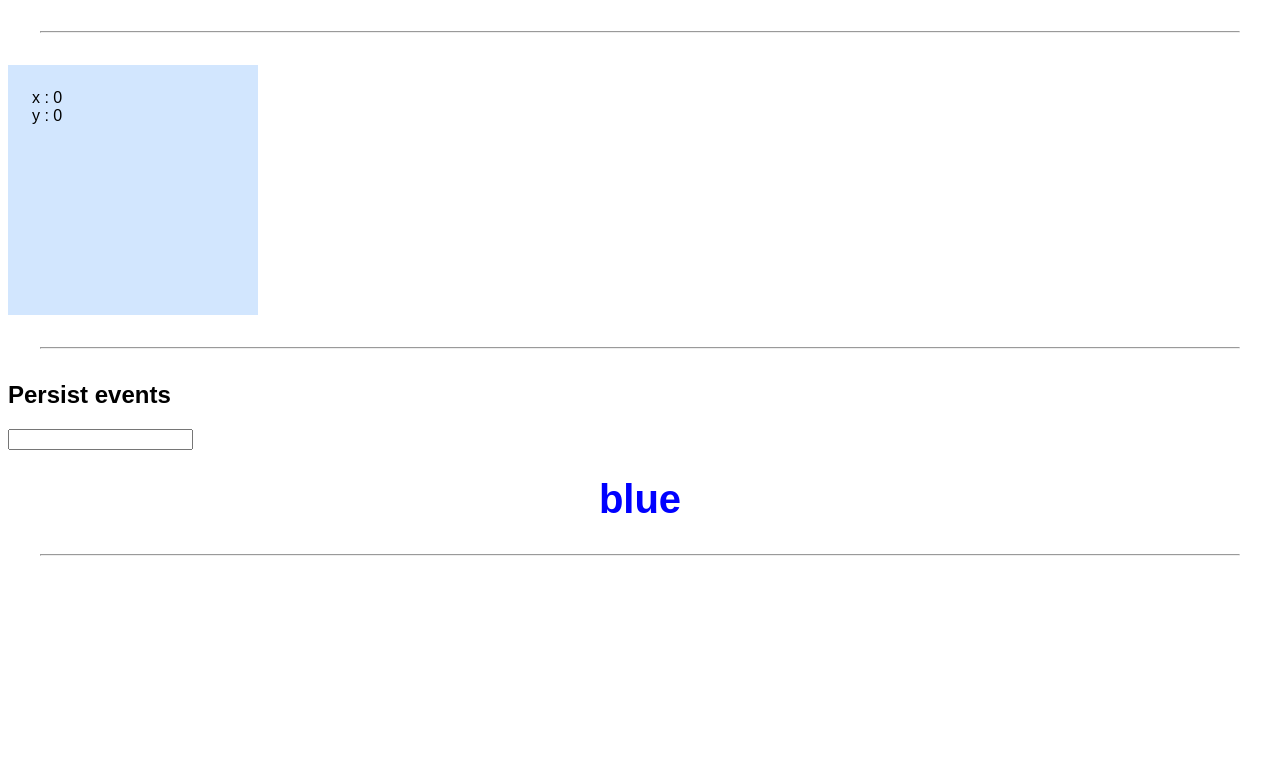
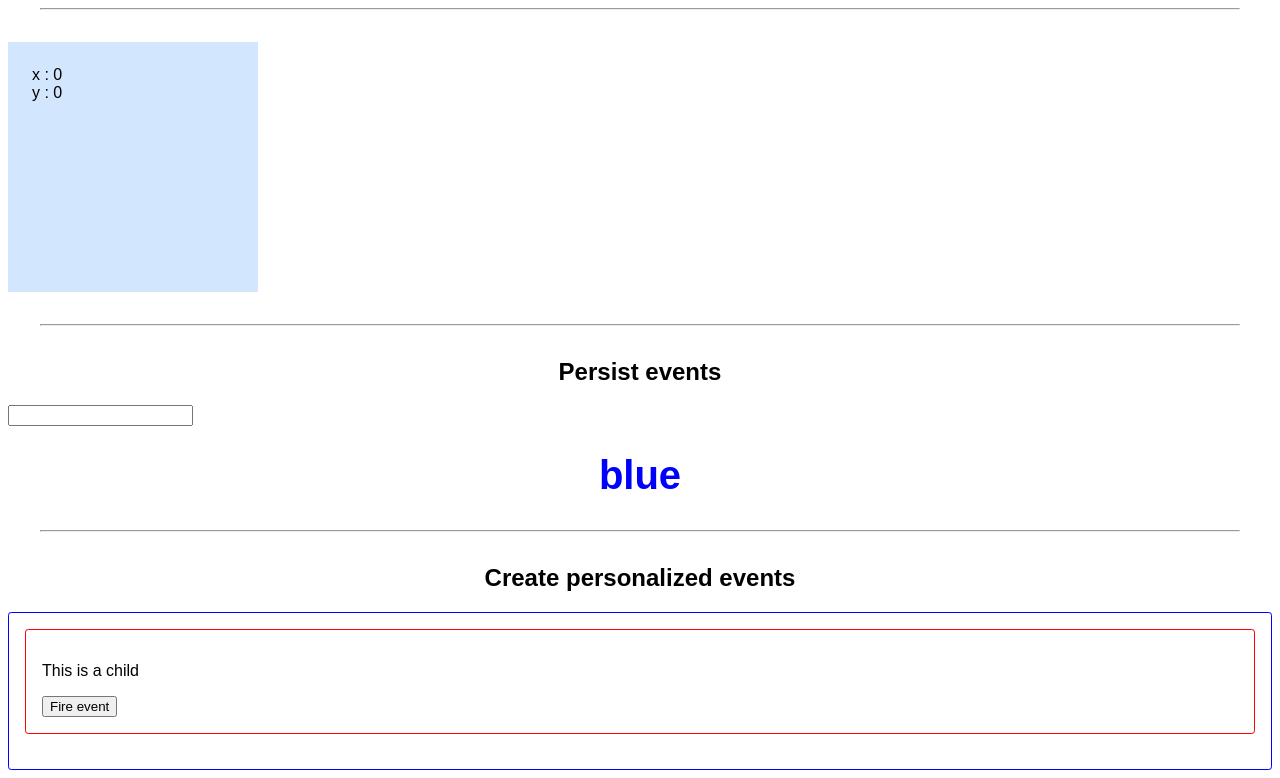
Before and after one commit to josh231101/REACT-UNIVERSITY, a React (Create React App) app: page / in a window 1280 px wide. Shown: the part 1626-2404 px from the top of the page. Before the commit the page ends 2214 px from the top, so only its background shows below. Built offline with nearby package versions, Linux system fonts and the light colour scheme.

Commit message:
Pass func as props && call from child EP. 36 Crear eventos personalizados

```diff
--- a/src/App.js
+++ b/src/App.js
@@ -8,21 +8,23 @@ import "./styles.css";
 import Gato from "./components/Gato";
 import MouseEvent from "./components/MouseEvent";
 import Events from "./components/Events";
+import Hijo from "./components/HIjo";
 
 const App = () => {
   const [state, setState] = React.useState({ name: "Mushu" });
-
+  const [text, setText] = React.useState("");
   const otrosDatos = {
     raza: "tropical",
     peleasNocturnas: 400
   };
+  const manejador = (text) => setText(text);
   return (
     <>
       <h1> React Core</h1>
       <TarjetaFruta name="Sandia" price={10} />
       <TarjetaFruta name="Naranjas" price={5.4} />
       <hr />
-      <h1>Mutating the state of a component with function</h1>
+      <h2>Mutating the state of a component with function</h2>
       <Video />
       <hr />
       <Gato name="Minino" padre="lucy" age={2} {...otrosDatos} {...state} />
@@ -32,6 +34,11 @@ const App = () => {
       <h2>Persist events</h2>
       <Events />
       <hr />
+      <h2>Create personalized events</h2>
+      <div className="box blue">
+        <Hijo onSaludo={manejador} />
+        <h3>{text}</h3>
+      </div>
     </>
   );
 };
--- /dev/null
+++ b/src/components/HIjo/index.js
@@ -0,0 +1,16 @@
+import React, { Component } from "react";
+
+export default class Hijo extends Component {
+  render() {
+    return (
+      <div className="box red">
+        <p>This is a child</p>
+        <button
+          onClick={() => this.props.onSaludo(Math.round(Math.random() * 100))}
+        >
+          Fire event
+        </button>
+      </div>
+    );
+  }
+}
--- a/src/styles.css
+++ b/src/styles.css
@@ -1,9 +1,11 @@
 * {
   font-family: sans-serif;
 }
-
+h1,
+h2 {
+  text-align: center;
+}
 h1 {
-  text-align: center;
   font-size: 40px;
 }
 
@@ -11,3 +13,17 @@ hr {
   margin: 32px;
   box-sizing: border-box;
 }
+
+.box {
+  padding: 1em;
+  box-sizing: border-box;
+  border-radius: 0.2em;
+}
+
+.red {
+  border: 1px solid red;
+}
+
+.blue {
+  border: 1px solid blue;
+}
```
